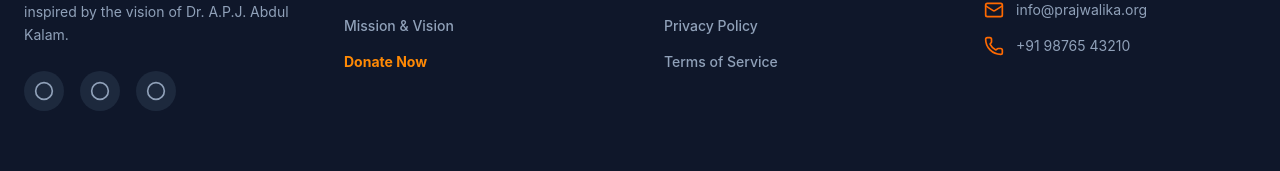
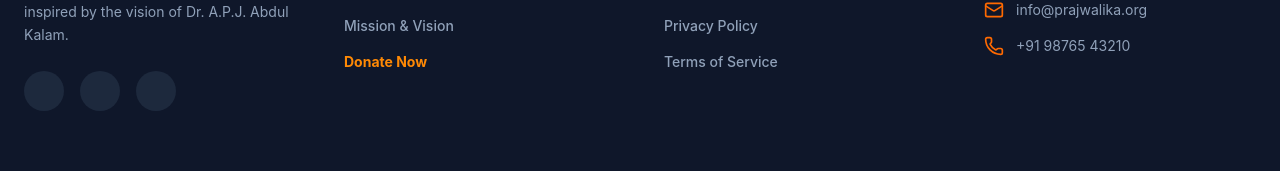
Before and after one commit to schigurupatis/prajwalika-ap, a React (Vite) app: page / in a window 1280 px wide. Shown: the part 2814-2985 px from the top of the page. Built offline with nearby package versions, Linux system fonts and the light colour scheme.

Commit message:
worked on icons

```diff
--- a/src/components/Footer.tsx
+++ b/src/components/Footer.tsx
@@ -2,16 +2,16 @@ import { Link } from 'react-router-dom';
 // Standard icons usually work fine
 import { Mail, Phone, MapPin, ArrowRight } from 'lucide-react';
 // Import the "icons" object as a fallback for brand icons
-import * as icons from 'lucide-react';
+// import * as icons from 'lucide-react';
 
 const Footer = () => {
   const currentYear = new Date().getFullYear();
 
   // Helper to safely get brand icons or a fallback circle
-  const BrandIcon = ({ name, size = 20 }) => {
-    const Icon = icons[name] || icons['Circle'];
-    return <Icon size={size} />;
-  };
+  // const BrandIcon = ({ name, size = 20 }) => {
+  //   const Icon = icons[name] || icons['Circle'];
+  //   return <Icon size={size} />;
+  // };
 
   return (
     <footer className="bg-[#0F172A] text-slate-400 pt-16 pb-8">
@@ -48,13 +48,13 @@ const Footer = () => {
             </p>
             <div className="flex gap-4">
               <a href="#" className="w-10 h-10 rounded-full bg-slate-800 flex items-center justify-center hover:bg-orange-500 hover:text-white transition-all">
-                <BrandIcon name="Facebook" />
+                {/* <BrandIcon name="Facebook" /> */}
               </a>
               <a href="#" className="w-10 h-10 rounded-full bg-slate-800 flex items-center justify-center hover:bg-orange-500 hover:text-white transition-all">
-                <BrandIcon name="Twitter" />
+                {/* <BrandIcon name="Twitter" /> */}
               </a>
               <a href="#" className="w-10 h-10 rounded-full bg-slate-800 flex items-center justify-center hover:bg-orange-500 hover:text-white transition-all">
-                <BrandIcon name="Instagram" />
+                {/* <BrandIcon name="Instagram" /> */}
               </a>
             </div>
           </div>
--- a/src/components/Hero.tsx
+++ b/src/components/Hero.tsx
@@ -2,7 +2,7 @@ import { useState, useEffect } from 'react';
 import { motion, AnimatePresence } from 'framer-motion';
 import { useNavigate } from 'react-router-dom';
 import sliderImg1 from "../assets/hero-img.jpeg";
-import HeadetBg from "../assets/headebg.jpg"
+// import HeadetBg from "../assets/headebg.jpg"
 
 const slides = [
   {
--- a/src/components/ImpactStories.tsx
+++ b/src/components/ImpactStories.tsx
@@ -1,6 +1,6 @@
 import { motion, useAnimation } from "framer-motion";
 import { useEffect } from "react";
-import UserImg from "../assets/Prathap_Image.jpg"
+// import UserImg from "../assets/Prathap_Image.jpg"
 
 const stories = [
   {
@@ -8,14 +8,14 @@ const stories = [
     name: "Dr. Sarah Khan",
     role: "Health Specialist, Hyderabad",
     quote: "The mobile clinics provided by Prajwalika have reduced child mortality in our district by 40% in just two years.",
-    image: {UserImg}
+    image: "https://images.unsplash.com/photo-1573496359142-b8d87734a5a2?q=80&w=400"
   },
   {
     id: 2,
     name: "Rajesh Kumar",
     role: "Student, Class of 2023",
     quote: "I never thought college was an option until the scholarship program. Now I'm studying engineering.",
-    image: {UserImg}
+    image: "https://images.unsplash.com/photo-1506794778202-cad84cf45f1d?q=80&w=400"
   },
   {
     id: 3,
```
